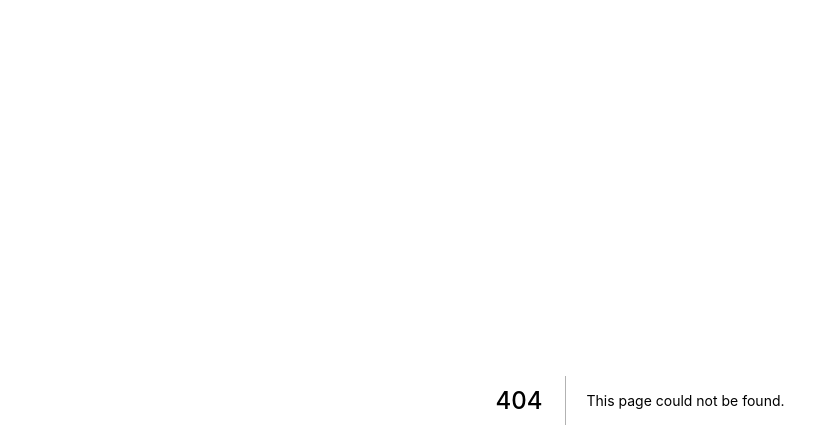
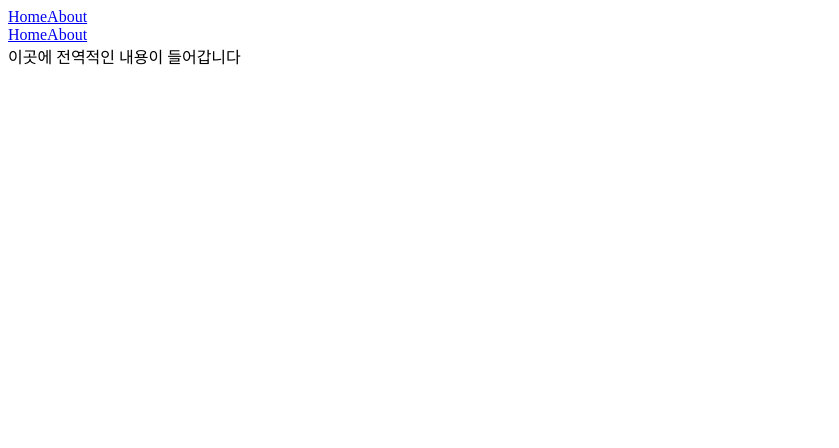
Before and after one commit to HM970506/NextJS-practice, a Next.js app in the folder nextjs-practice/: page /Layout in a window 1280 px wide. Before the commit this address had no page. Shown: the top 448 px of the page, without its empty margins (0-839 px from the left). Built offline with nearby package versions, Linux system fonts and the light colour scheme.

Commit message:
children
chlidren은 nextjs가 아니라 react의 기능이다!

```diff
--- /dev/null
+++ b/nextjs-practice/pages/Layout.tsx
@@ -0,0 +1,10 @@
+import NavBar from "../components/NavBar";
+
+//children이란? 하나의 컴포넌트를 다른 컴포넌트 안에 넣게해주는 리액트 제공 기능
+
+export default function Layout({children}:any){
+    return(<>
+    <NavBar/>
+    <div>{children}</div>
+    </>)
+}
--- /dev/null
+++ b/nextjs-practice/pages/_app.tsx
@@ -0,0 +1,12 @@
+//next js는 이곳을 가장 먼저 봅니다!
+
+import NavBar from "../components/NavBar";
+import Layout from "./Layout";
+
+//여기서는 Layout안에 있는 것들이 children이 된다!
+export default function MyApp({Component, pageProps}:any){
+    return <Layout>
+        <Component {...pageProps}/>
+        <div>이곳에 전역적인 내용이 들어갑니다</div>
+    </Layout>
+}
--- a/nextjs-practice/pages/about.tsx
+++ b/nextjs-practice/pages/about.tsx
@@ -2,7 +2,7 @@
 
 export default function about(){
     return (<div>
-        <NavBar/>
+
     <h1>About</h1>
     </div>)
 }
--- a/nextjs-practice/pages/index.tsx
+++ b/nextjs-practice/pages/index.tsx
@@ -2,7 +2,7 @@
 
 export default function Home(){
     return (<div>
-        <NavBar/>
+
         <h1>Home</h1>
     </div>)
 }
```
